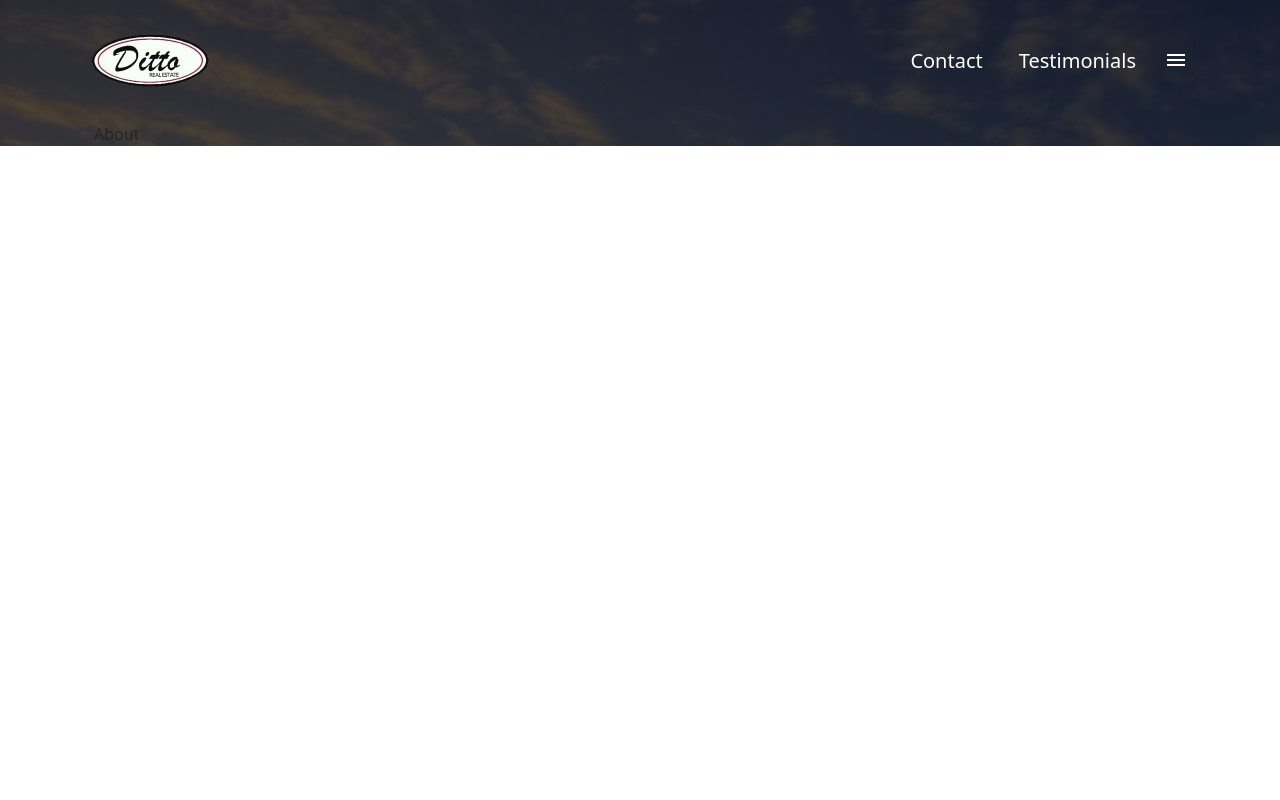
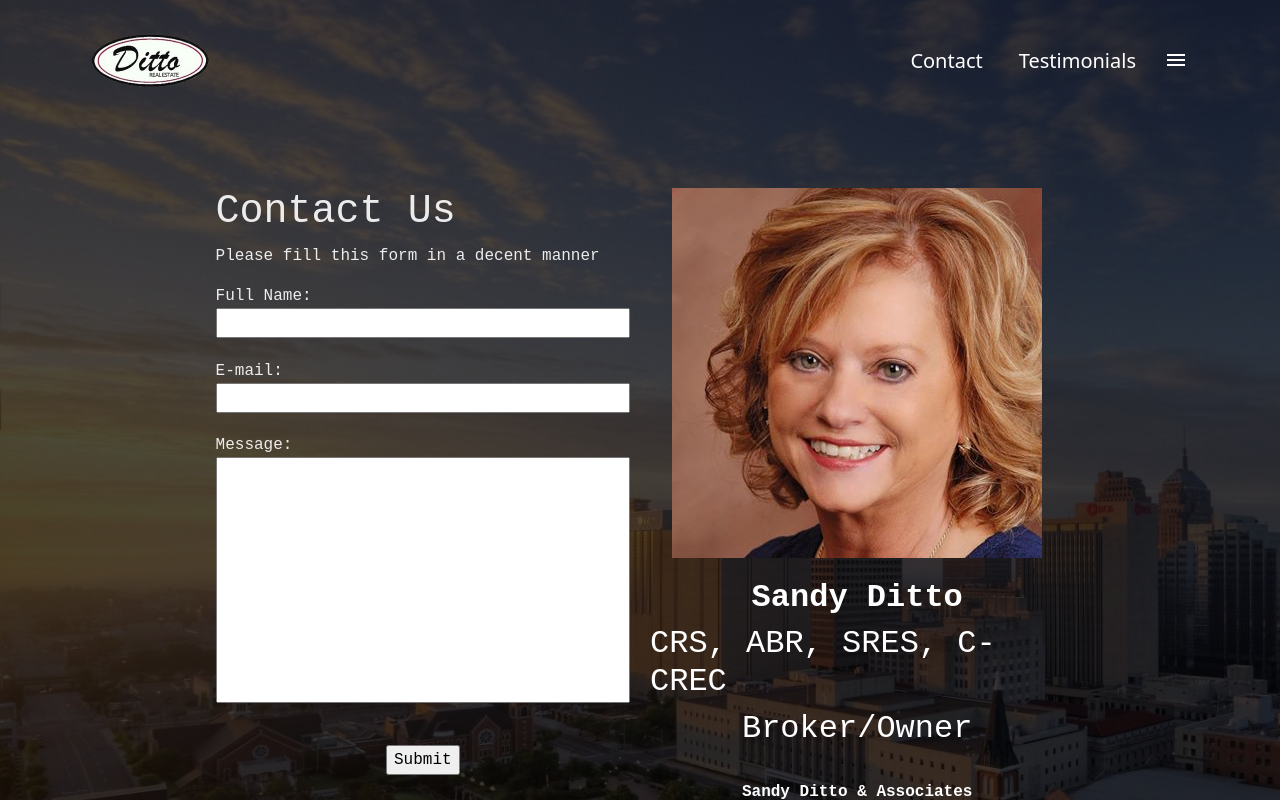
Before and after one commit to domstrevino/Ditto-Real-Estate_Frontend, a React (Create React App) app: page /Contact in a window 1280 px wide. Built offline with nearby package versions, Linux system fonts and the light colour scheme.

Commit message:
Working on sending emails

```diff
--- a/package.json
+++ b/package.json
@@ -14,6 +14,7 @@
     "@types/node": "^16.11.51",
     "@types/react": "^18.0.17",
     "@types/react-dom": "^18.0.6",
+    "axios": "^0.27.2",
     "bootstrap": "^5.2.0",
     "navigation-bar": "^0.0.7",
     "react": "^18.2.0",
@@ -21,8 +22,10 @@
     "react-bootstrap": "^2.5.0",
     "react-dom": "^18.2.0",
     "react-icons": "^4.4.0",
+    "react-id-swiper": "^4.0.0",
     "react-router-dom": "^6.3.0",
     "react-scripts": "5.0.1",
+    "swiper": "^8.3.2",
     "typescript": "^4.7.4",
     "web-vitals": "^2.1.4"
   },
--- a/src/index.tsx
+++ b/src/index.tsx
@@ -20,7 +20,7 @@
                         <Routes>
                             <Route>
                             <Route path = '/' element = { <Dashboard /> } />
-                            <Route path = '/Contact' element = { <Contact /> } />
+                            <Route path = '/Contact' element = { <Contact name={''} email={''} message={''} /> } />
                             <Route path = '/Testimonials' element = { <Testimonials /> } />
                             </Route>
                         </Routes>
--- a/src/pages/Contact/Contact.tsx
+++ b/src/pages/Contact/Contact.tsx
@@ -1,18 +1,104 @@
 /* eslint-disable no-lone-blocks */
+import axios from 'axios';
 import { Container } from 'react-bootstrap';
+import './index.css';
 import image from './../../components/Assets/Sandy-Ditto.jpg';
+import React, { useState } from 'react';
+
+const API_PATH = 'http://localhost:3000/DITTO_REALESTATE/src/contact/index.php';
 
 type ContactProps = {
-    //
+    name: string;
+    email: string;
+    message: string;
 }
 
 function Contact(props: ContactProps) {
+    const [name, setName] = useState(props.name);
+
+    const [formData, setFormData] = useState({name: '', email: '', message: ''})
+    const handleSubmit = (e: React.ChangeEvent<HTMLInputElement>) => {
+        setFormData({...formData, [e.target.name]: e.target.value})
+        // e.preventDefault();
+        // axios({
+        // method: 'post',
+        // url: `${API_PATH}`,
+        // headers: { 'content-type': 'application/json' },
+        // data: this.state
+        // })
+        // .then(result => {
+        //     this.setState({
+        //     mailSent: result.data.sent
+        //     })
+        // })
+        // .catch(error => this.setState({ error: error.message }));
+        console.log(formData)
+    };
+
+    const handleChange = (e: React.ChangeEvent<HTMLInputElement>) => {
+        setFormData({...formData, [e.target.name]: e.target.value});
+        console.log(formData);
+    };
+
     return (
-        <>
-        <Container>
-            <div>About</div>
-        </Container>
-        </>
+        <div className = 'Contact'>
+            <Container className = 'Contact-about' style = {{ maxWidth: '80%', marginTop: '5%'}}>
+                <div className = 'Contact-about-content-body'>
+                    <div className = 'Contact-about-content-left'>
+                        <form action = '#' style = {{ height: '100%'}}>
+                            <h1>Contact Us</h1>
+                            <p>Please fill this form in a decent manner</p>
+
+                            <ul style={{ listStyle: 'none', listStyleType: 'none', padding: 0 }}>
+                                <li className = 'Contact-li'>
+                                    <label className = 'Contact-label' htmlFor = 'name'>Full Name:</label>
+
+                                    <div className = 'Contact-input'>
+                                        <input id = 'name' name = 'name' type = 'text' onChange = {handleChange} />
+                                    </div>
+                                </li>
+
+                                <li className = 'Contact-li'>
+                                    <label className = 'Contact-label' htmlFor = 'email'>E-mail:</label>
+
+                                    <div className = 'Contact-input'>
+                                        <input id = 'email' name = 'email' type = 'text' onChange = {handleChange}/>
+                                    </div>
+                                </li>
+
+                                <li className = 'Contact-li'>
+                                    <label className = 'Contact-label' htmlFor = 'message'>Message:</label>
+
+                                    <div className = 'Contact-input'>
+                                        <textarea rows = {10} style = {{ height: 'auto', resize: 'none' }} id = 'message' name = 'message' />
+                                    </div>
+                                </li>
+
+                                <div className = 'Contact-submit'>
+                                    <input type = 'submit' value = 'Submit' onClick={() => handleSubmit}/>
+                                </div>
+                            </ul>
+
+                        </form>
+                    </div>
+                </div>
+                <div className = 'Contact-about-content-body'>
+                    <div className = 'Contact-about-content-right'>
+                        <img src = {image} alt = 'logo' />
+                    </div>
+                    <div className = 'Contact-about-info-p'>
+                        <h2><b>Sandy Ditto</b></h2>
+                        <h2>CRS, ABR, SRES, C-CREC</h2>
+                        <h2>Broker/Owner</h2>
+                        <div>&nbsp;</div>
+                        <p><b>Sandy Ditto & Associates</b></p>
+                        <p>1800 E. Memorial Rd. #100</p>
+                        <p>Oklahoma City, OK 73131</p>
+                        <p>(405) 210-7669</p>
+                    </div>
+                </div>
+            </Container>
+        </div>
     );
 }
 
@@ -20,18 +106,7 @@
 
 
 
-
-
-
-{/* <img src = {image} alt = 'logo' /> */}
-
-{/*
-<div className = 'Dashboard-about-info-p'>
-    <div>&nbsp;</div>
-    <p><b>Sandy Ditto</b></p>
-    <p>Sandy Ditto & Assoc</p>
-    <p>1800 E. Memorial Rd. #100</p>
-    <p>Oklahoma City, OK 73131</p>
-    <p>(405) 210-7669</p>
-</div>
-*/}
+//https://stackoverflow.com/questions/57766906/react-typescript-how-to-get-form-values-and-response-codes-using-fetch
+//https://salesforce.stackexchange.com/questions/299002/cannot-assign-to-read-only-property-field-name-of-object-object
+//https://www.pluralsight.com/guides/defining-props-in-react-function-component-with-typescript
+//https://blog.bitsrc.io/how-to-build-a-contact-form-with-react-js-and-php-d5977c17fec0
--- a/src/pages/Contact/index.css
+++ b/src/pages/Contact/index.css
@@ -0,0 +1,89 @@
+.Contact {
+    width: 100%;
+    height: 100%;
+}
+
+.Contact-content {
+    position: absolute;
+    top: 50%;
+    left: 50%;
+    transform: translate(-50%, -50%);
+
+    color: white;
+    font-family:'Courier New', Courier, monospace;
+}
+
+.Contact-h1 {
+    display: flex;
+    margin: auto;
+    max-width: 25%;
+    justify-content: center;
+
+    border-style: groove;
+    border-top: none;
+    border-left: none;
+    border-right: none;
+
+    color: white;
+    font-family: fangsong;
+    font-weight: bold;
+}
+
+.Contact-about {
+    /* position: static; */
+    color: rgba(255, 255, 255, 1);
+
+    display: flex;
+    flex-wrap: wrap;
+}
+
+
+.Contact-about-content-body {
+    flex: 0 0 50%;
+    padding: 10px;
+    font-family: 'Courier New', Courier, monospace;
+}
+
+.Contact-about-content-left {
+    position: relative;
+    color: rgba(255, 255, 255, 0.9);
+    height: 100%;
+    width: 100%;
+
+}
+
+.Contact-about-content-right {
+    color: rgba(255, 255, 255, 0.9);
+    width: 100%;
+
+    display: flex;
+    justify-content: center;
+}
+
+.Contact-label {
+    font-family: 'Courier New', Courier, monospace;
+}
+
+.Contact-input {
+    display: grid;
+    width: 100%;
+    height: 100%;
+}
+
+.Contact-submit {
+    display: flex;
+    justify-content: center;
+    margin-top: 10%;
+}
+
+.Contact-li {
+    margin-bottom: 5%;
+}
+
+.Contact-about-info-p {
+    display: grid;
+    justify-items: center;
+
+    font-family: 'Courier New', Courier, monospace;
+    margin-top: 5%;
+}
--- a/src/pages/Dashboard/index.css
+++ b/src/pages/Dashboard/index.css
@@ -8,6 +8,8 @@
 }
 
 .Dashboard-background {
+  position: fixed;
+  /* overflow-y: scroll; */
   background-image: url('./../../components/Assets/okie.jpg');
   background-position: cover;
   background-attachment: fixed;
@@ -17,13 +19,12 @@
 }
 
 .Dashboard-overlay {
-  top: 0;
-  left: 0;
-  bottom: 0;
-  right: 0;
+  position: fixed;
+  overflow-y: scroll;
+  background-color: rgba(0, 0, 0, 0.7);
+
   width: 100%;
   height: 100%;
-  background-color: rgba(0, 0, 0, 0.7);
 }
 
 .Dashboard-content {
@@ -56,7 +57,7 @@
 }
 
 .Dashboard-about {
-  margin-top: 25%;
+  margin-top: 15%;
   color: rgba(255, 255, 255, 1);
 
   display: flex;
```
Also changed, not shown: src/pages/Testimonials/Testimonials.tsx (+0 -33 lines), 2 other files (tests, documents, lock files or other folders).
